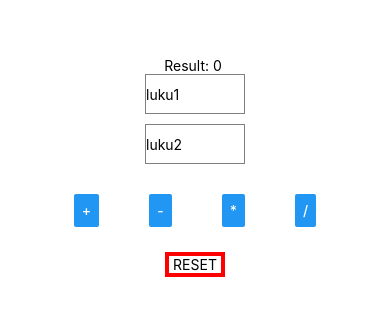
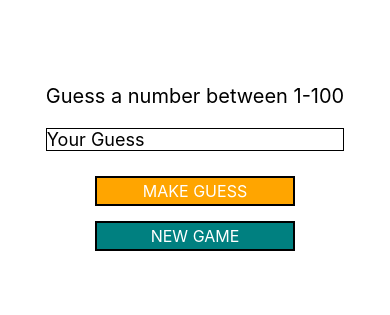
Before and after one commit to teemarom/mobiiliohjelmointi, a React Native app: screen / in a window 390 px wide. Shown: the part 255-570 px from the top of the page. Built offline with nearby package versions, Linux system fonts and the light colour scheme.

Commit message:
arvauspeli doned

```diff
--- a/App.tsx
+++ b/App.tsx
@@ -1,11 +1,13 @@
 import { StatusBar } from 'expo-status-bar';
 import { StyleSheet, Text, View } from 'react-native';
 import Laskin from './Laskin';
+import Arvauspeli from './Arvauspeli';
+
 
 export default function App() {
   return (
     <View style={styles.container}>
-    <Laskin></Laskin>
+    <Arvauspeli></Arvauspeli>
     <StatusBar style="auto" />
     </View>
   );
--- /dev/null
+++ b/Arvauspeli.tsx
@@ -0,0 +1,94 @@
+import { useState } from "react";
+import { StatusBar, Text, View, TextInput, StyleSheet, Button, Pressable, Keyboard, Alert } from "react-native";
+
+
+
+export default function Arvauspeli() {
+
+    const [randomNumber, setRandomNumber] = useState(Math.floor(Math.random() * 100) + 1)
+    const [guess, setGuess] = useState("")
+    const [guessCount, setGuessCount] = useState(0)
+
+    const makeGuess = () => {
+        setGuessCount(guessCount + 1)
+        if (Number(guess) > randomNumber) {
+            Alert.alert("Your guess is too high")
+        } else if (Number(guess) < randomNumber) {
+            Alert.alert("Your guess is too low")
+        } else {
+            Alert.alert(`JIPPII!! You guessed the number in ${guessCount + 1} guesses`);
+        }
+    }
+
+    const newGame = () => {
+        Alert.alert("New Game?", "", [
+            {
+                text: 'OK',
+                onPress: () => {
+                    setRandomNumber(Math.floor(Math.random() * 100) + 1)
+                    setGuessCount(0)
+                    setGuess("")
+                }
+            },
+            {
+                text: 'Cancel', style: 'cancel'
+            },
+        ])
+
+    }
+
+    return (
+        <View >
+            <Text style={{ fontSize: 20 }}>Guess a number between 1-100</Text>
+            <TextInput
+                keyboardType="numeric"
+                style={styles.input}
+                placeholder="Your Guess"
+                value={guess}
+                onChangeText={setGuess}
+                maxLength={3}
+            ></TextInput>
+            <Pressable style={styles.pressable} onPress={makeGuess}>
+                <Text style={styles.guessbutton}>MAKE GUESS</Text>
+            </Pressable>
+            <Pressable style={styles.pressable} onPress={newGame}>
+                <Text style={styles.newgame}>NEW GAME</Text>
+            </Pressable>
+            <StatusBar />
+        </View>
+
+    );
+
+}
+
+const styles = StyleSheet.create({
+    input: {
+        borderWidth: 1,
+        marginTop: 20,
+        marginBottom: 10,
+        fontSize: 18,
+    },
+    guessbutton: {
+        fontSize: 16,
+        marginTop: 15,
+        borderWidth: 2,
+        padding: 3,
+        color: "white",
+        backgroundColor: "orange",
+        width: 200,
+        textAlign: "center"
+    },
+    pressable: {
+        alignItems: "center"
+    },
+    newgame: {
+        fontSize: 16,
+        marginTop: 15,
+        borderWidth: 2,
+        padding: 3,
+        color: "white",
+        backgroundColor: "teal",
+        width: 200,
+        textAlign: "center"
+    }
+});
```
